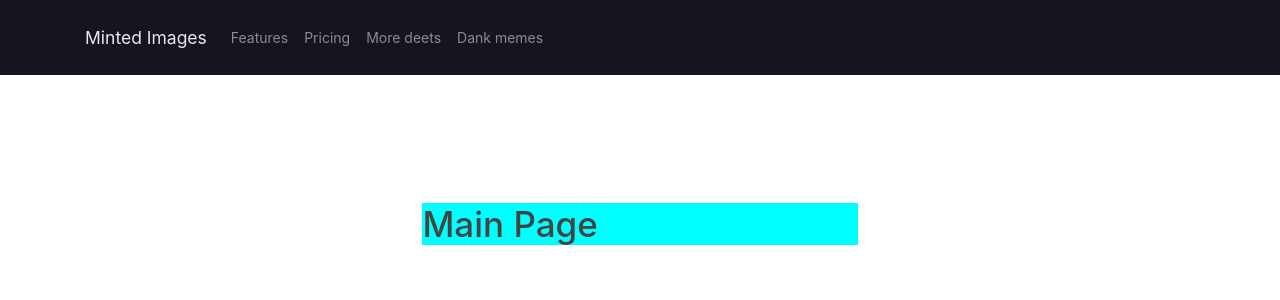
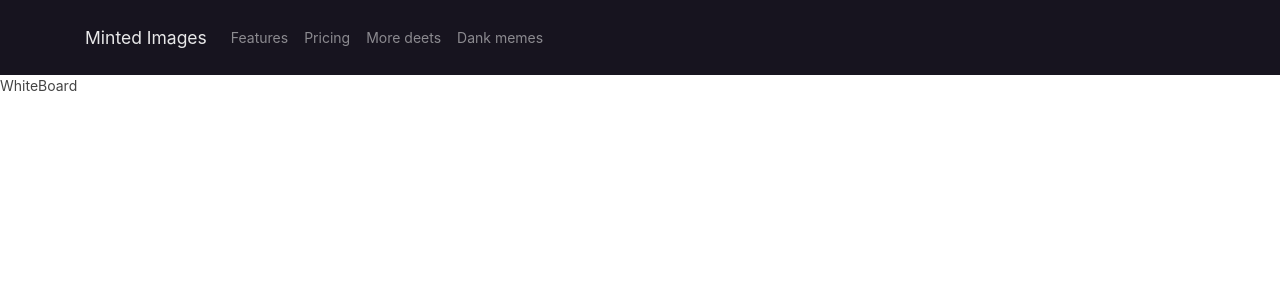
Before and after one commit to machinesandpixels/mintboard, a React (Create React App) app: page /images in a window 1280 px wide. Shown: the top 300 px of the page. Built offline with nearby package versions, Linux system fonts and the light colour scheme.

Commit message:
Deleted MainPage component and added WhiteBoard component to replace it

```diff
--- a/src/components/App.js
+++ b/src/components/App.js
@@ -6,7 +6,7 @@ import {
 } from 'react-router-dom';
 import Header from './Header';
 import HomePage from '../pages/HomePage';
-import MainPage from '../pages/MainPage';
+import WhiteBoard from '../pages/WhiteBoard';
 // import DrawingContainer from './components/DrawingContainer';
 
 const App = () => {
@@ -26,7 +26,7 @@ const App = () => {
             path='/'
             element={ <HomePage /> }
           />
-          <Route path="/images"  element={ <MainPage /> } />
+          <Route path="/images"  element={ <WhiteBoard /> } />
           </Routes>
       </Router>
   </div>
--- a/src/pages/MainPage.js
+++ /dev/null
@@ -1,11 +0,0 @@
-import React from 'react'
-
-const MainPage = () => {
-    return (
-        <div>
-            <h1>Main Page</h1>
-        </div>
-    )
-}
-
-export default MainPage
--- /dev/null
+++ b/src/pages/WhiteBoard.js
@@ -0,0 +1,11 @@
+import React from 'react';
+
+const WhiteBoard = () => {
+    return (
+        <div>
+            WhiteBoard
+        </div>
+    )
+}
+
+export default WhiteBoard;
```
